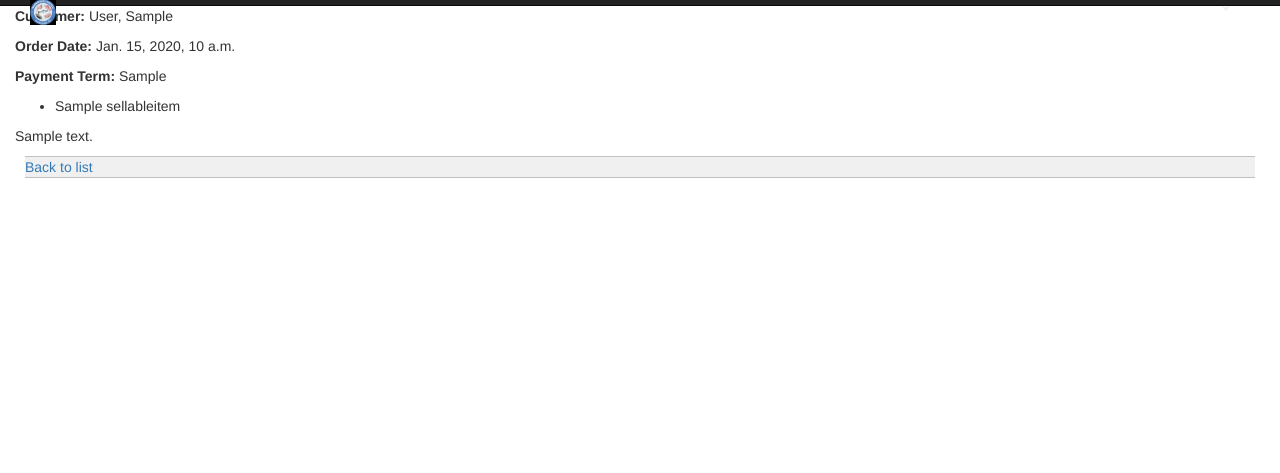
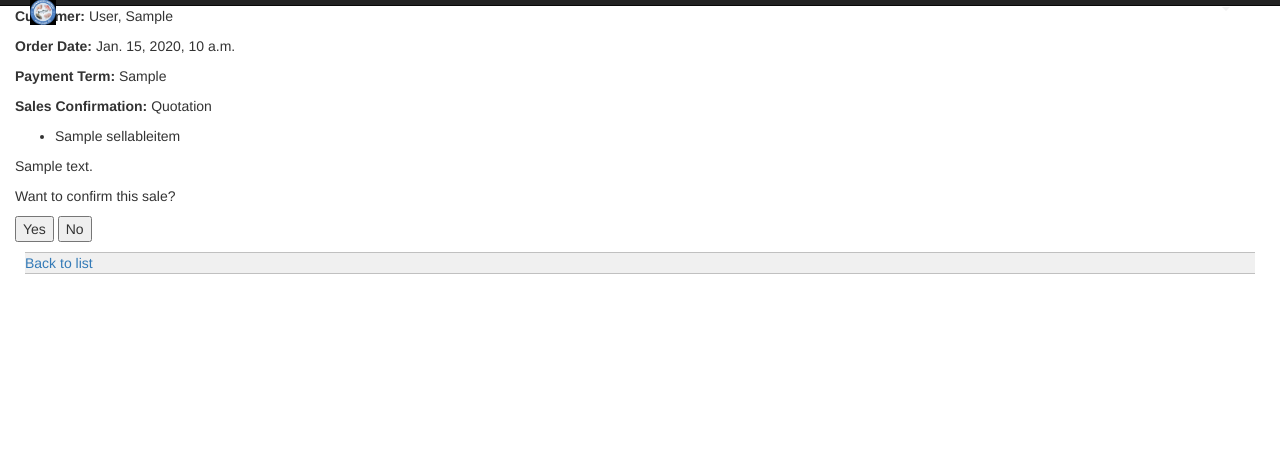
Before and after one commit to borderitsolutions/amadaa, a Django app: page /sales/detail/1/ in a window 1280 px wide. Shown: the part 26-499 px from the top of the page. Run offline with Django 3.2, Linux system fonts and the light colour scheme; a user stored in the database is signed in; tables that the repository leaves empty hold one stand-in row (values such as "Sample post"); some libraries are stand-ins or nearby versions.

Commit message:
Can confirm a SaleOrder

```diff
--- a/sales/templates/sales/salesorder_detail.html
+++ b/sales/templates/sales/salesorder_detail.html
@@ -4,7 +4,7 @@
 <p><b>Customer:</b> {{ sales_order.customer }}</p>
 <p><b>Order Date:</b> {{ sales_order.order_date }}</p>
 <p><b>Payment Term:</b> {{ sales_order.payment_term }}</p>
-
+<p><b>Sales Confirmation:</b> {{ sales_order.confirm_sale }}</p>
 
 {% if sales_order.products %}
 	<ul>
@@ -22,6 +22,20 @@ Nothing HERE
 
 
 <p>{{ sales_order.note | safe }}</p>
+
+{% if sales_order.confirm_sale == "Quotation" %}
+
+	<p>Want to confirm this sale?</p>
+
+	<form method="post" action="">
+	{% csrf_token %}
+
+	<input type="submit" value="Yes" name="confirm_sale">
+	<input type="submit" value="No" name="cancel">
+	</form>
+
+{% endif %}
+
 {% endblock %}
 
 {% block action_bottom %}
--- a/sales/templates/sales/salesorder_list.html
+++ b/sales/templates/sales/salesorder_list.html
@@ -11,6 +11,7 @@
           <tr>
             <th>Customer</th>
             <th>Order Date</th>
+            <th>Confirm Sale</th>
             <th>Edit</th>
             <th>Delete</th>
           </tr>
@@ -19,6 +20,7 @@
       <tr>
         <td><a href="{% url 'sales-order-detail' sales_order.id %}">{{ sales_order.customer }}</a></td>
         <td>{{ sales_order.order_date }}</td>
+        <td><a href="{% url 'sales-order-detail' sales_order.id %}">{% bootstrap_icon 'plus' %}</a></td>
         <td><a href="{% url 'sales-order-update' sales_order.id %}">{% bootstrap_icon 'pencil' %}</a></td>
         <td><a href="{% url 'sales-order-delete' sales_order.id %}">{% bootstrap_icon 'minus' %}</a></td>
       </tr>
--- a/sales/views.py
+++ b/sales/views.py
@@ -34,6 +34,23 @@ class SalesOrderList(LoginRequiredMixin, ListView):
 class SalesOrderDetail(LoginRequiredMixin, DetailView):
     model = SalesOrder
     context_object_name = 'sales_order'
+    raise_exception = True
+    success_url = reverse_lazy('sales-order-list')
+    success_message = "Sales Order confirmed"
+    cancel_message = "Sales confirmation cancelled"
+
+    def post(self, request, *args, **kwargs):
+        if 'cancel' in request.POST:
+            url = self.success_url
+            messages.success(self.request, self.cancel_message)
+            return HttpResponseRedirect(url)
+        else:
+            url = self.success_url
+            messages.success(self.request, self.success_message)
+            sales_order = super(SalesOrderDetail, self).get_object()
+            sales_order.confirm_sale = 'SalesOrder'
+            sales_order.save()
+            return HttpResponseRedirect(url)
 
 class SalesOrderCreate(LoginRequiredMixin, SuccessMessageMixin, CreateView):
     model = SalesOrder
```
